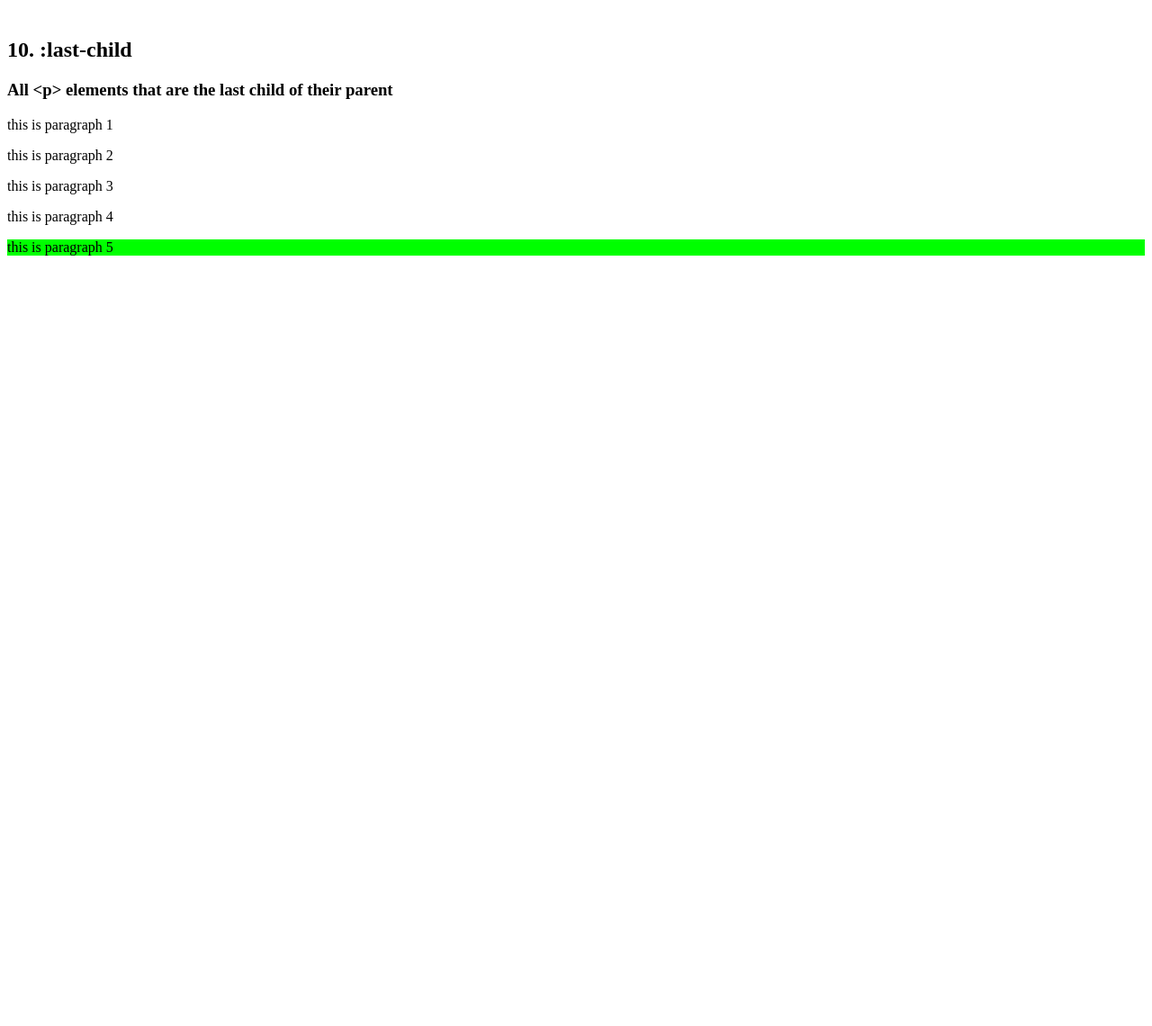
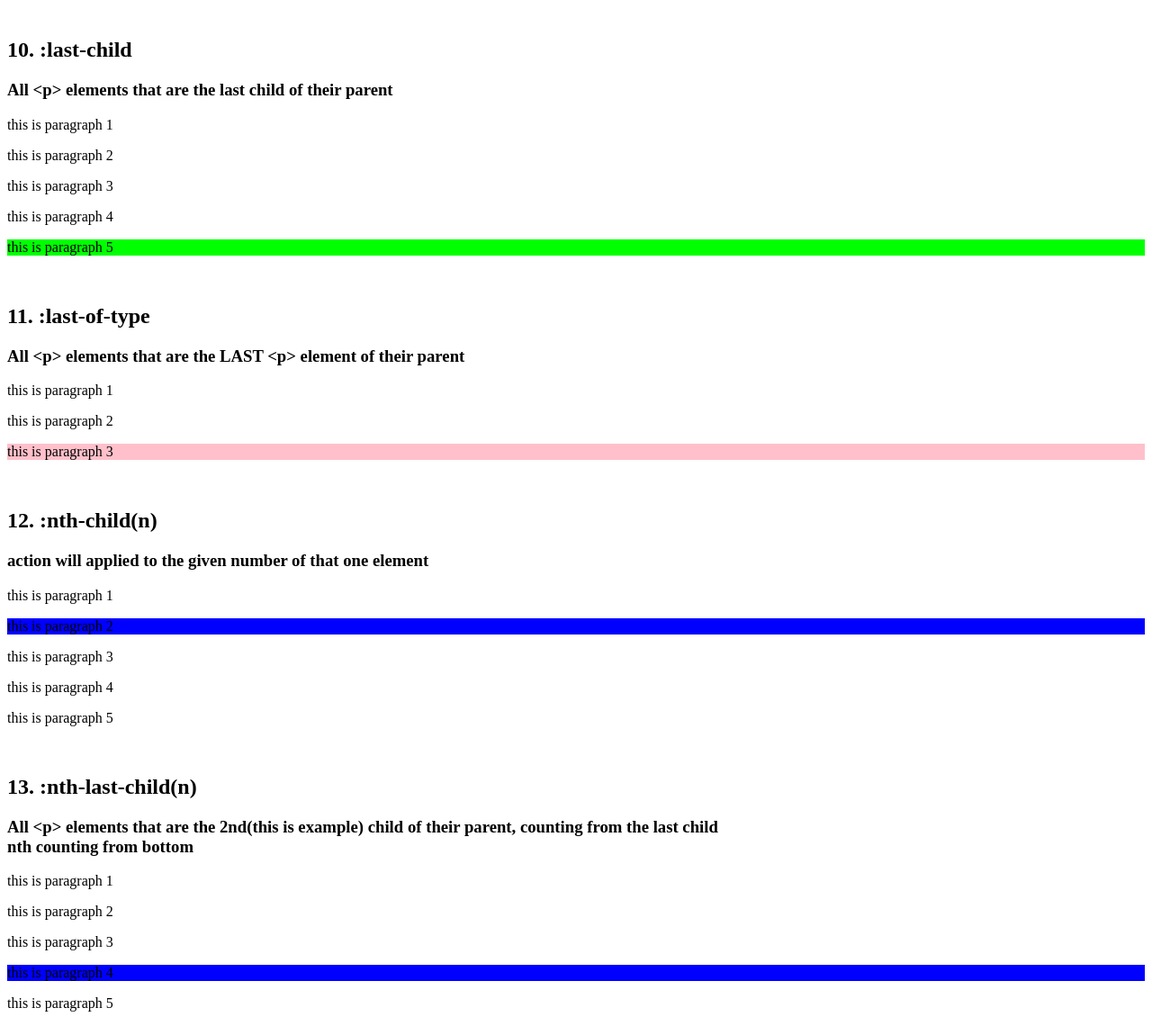
Before and after one commit to konregon/Jquery_ALL, a plain HTML site: page index.html in a window 1280 px wide. Shown: the part 2053-3193 px from the top of the page at 90% size. Before the commit the page ends 2353 px from the top, so only its background shows below. Drawn offline with nearby package versions, Linux system fonts and the light colour scheme.

Commit message:
:nth-last-child(n)

```diff
--- a/index.html
+++ b/index.html
@@ -100,6 +100,41 @@
         <p>this is paragraph 4 </p>
         <p>this is paragraph 5 </p>
     </div>
+    <br>
+
+    <h2>11. :last-of-type</h2>
+    <h3>All &lt;p&gt; elements that are the LAST &lt;p&gt; element of their parent</h3>
+    <div class="lastOfType_selector1">
+        <p>this is paragraph 1 </p>
+        <p>this is paragraph 2 </p>
+        <p>this is paragraph 3 </p>
+    </div>
+    <br>
+
+    <h2>12. :nth-child(n)</h2>
+    <h3>action will applied to the given number of that one element</h3>
+    <div class="nthChild_selector">
+        <p>this is paragraph 1 </p>
+        <p>this is paragraph 2 </p>
+        <p>this is paragraph 3 </p>
+        <p>this is paragraph 4 </p>
+        <p>this is paragraph 5 </p>
+    </div>
+    <br>
+
+    <h2>13. :nth-last-child(n)</h2>
+    <h3>All &lt;p&gt; elements that are the 2nd(this is example) child of their parent, counting from the last child
+        <br>
+        nth counting from bottom
+    </h3>
+    <div class="nthLastChild_selector">
+        <p>this is paragraph 1 </p>
+        <p>this is paragraph 2 </p>
+        <p>this is paragraph 3 </p>
+        <p>this is paragraph 4 </p>
+        <p>this is paragraph 5 </p>
+    </div>
+
 
 
 
--- a/selector.js
+++ b/selector.js
@@ -62,3 +62,21 @@ $(document).ready(function(){
 $(document).ready(function(){
     $(".lastChild_selector1 > p:last-child").css("background", "lime");
 });
+
+
+// 11. :last-of-type
+$(document).ready(function(){
+    $(".lastOfType_selector1 > p:last-of-type").css("background", "pink");
+});
+
+
+// 12. :nth-child(n)
+$(document).ready(function(){
+    $(".nthChild_selector > p:nth-child(2)").css("background", "blue");
+});
+
+
+// 13. :nth-last-child
+$(document).ready(function(){
+    $(".nthLastChild_selector > p:nth-last-child(2)").css("background", "blue");
+});
```
